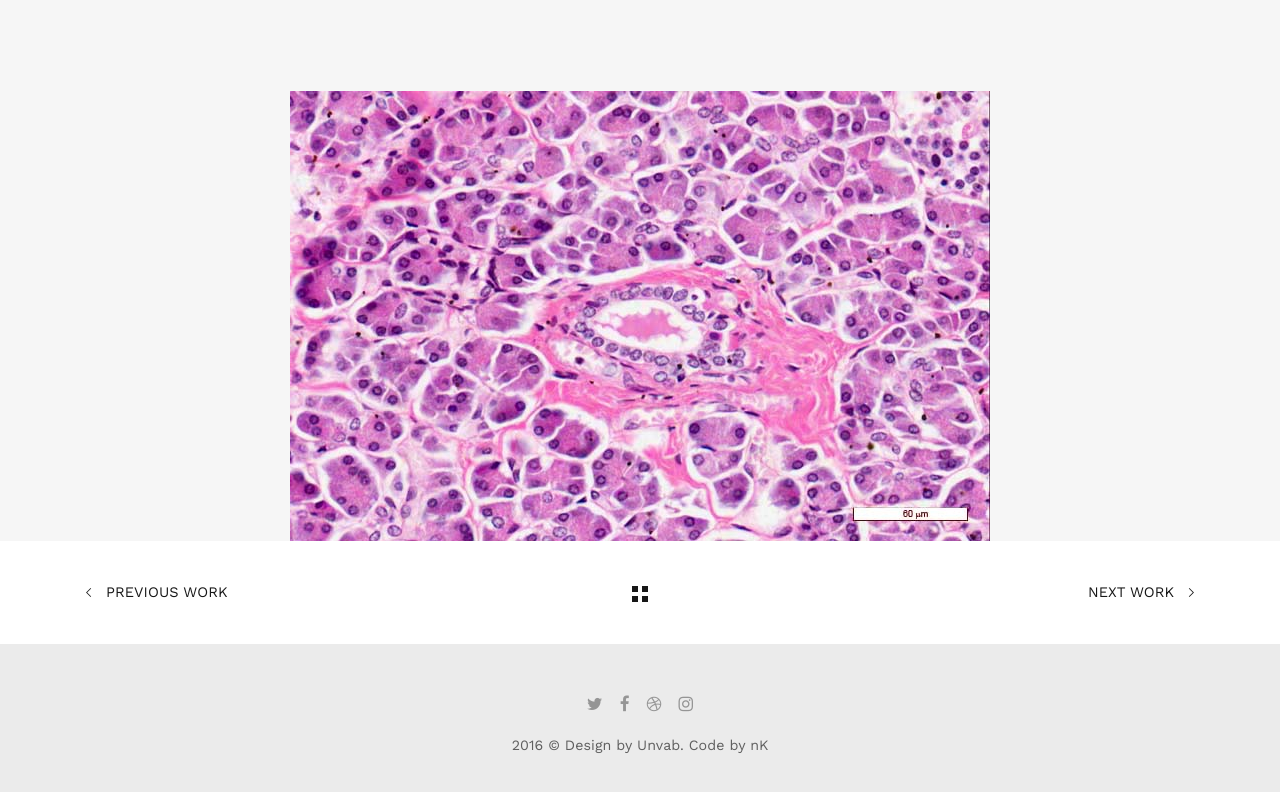
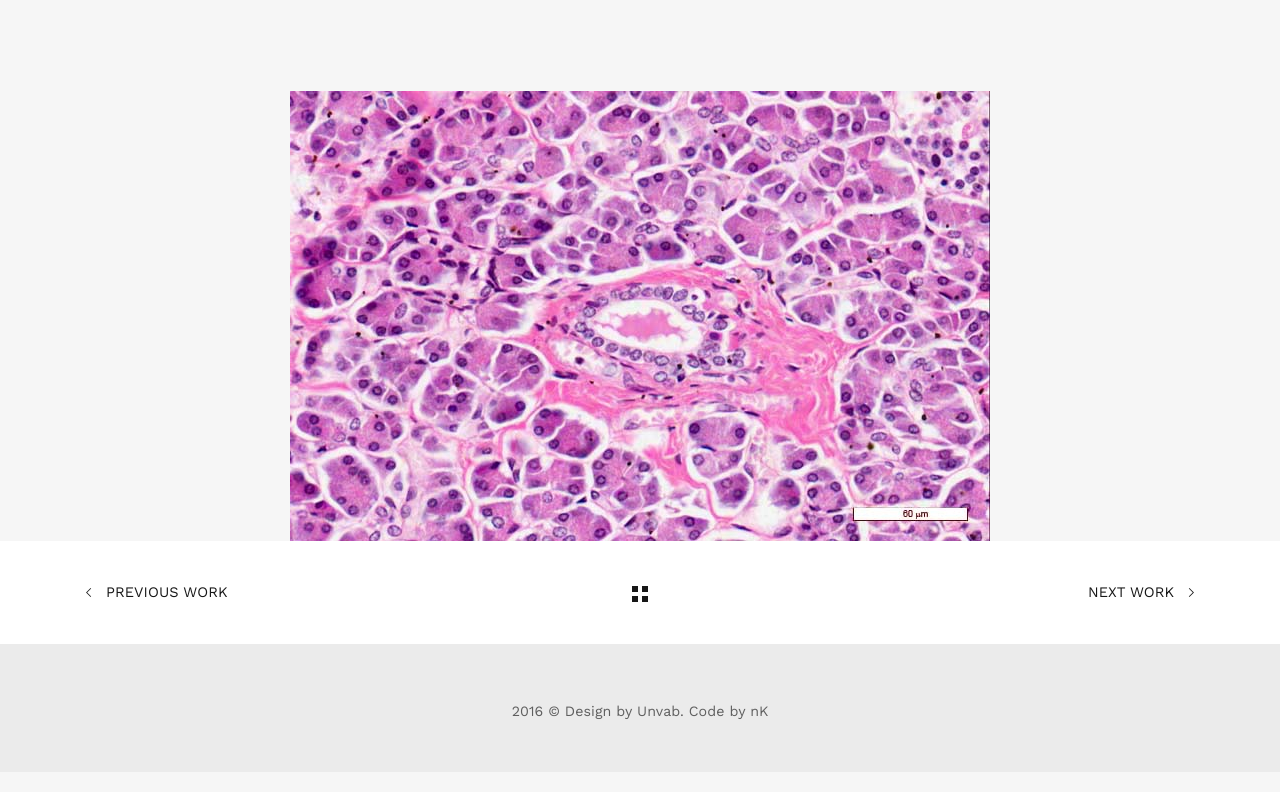
Before and after one commit to Rodrigo1235/CETUGHISTOLOGIA, a plain HTML site: page Epitelio_cubico.html in a window 1280 px wide. Shown: the part 509-1301 px from the top of the page. Drawn offline with nearby package versions, Linux system fonts and the light colour scheme; a web font is replaced by a local one.

Commit message:
Update Epitelio_cubico.html

```diff
--- a/Epitelio_cubico.html
+++ b/Epitelio_cubico.html
@@ -227,10 +227,6 @@
                 <div class="container text-xs-center">
                     <div class="nk-footer-social">
                         <ul>
-                            <li><a href="https://twitter.com/nkdevv"><i class="fa fa-twitter"></i></a></li>
-                            <li><a href="https://www.facebook.com/unvabdesign/"><i class="fa fa-facebook"></i></a></li>
-                            <li><a href="https://dribbble.com/_nK"><i class="fa fa-dribbble"></i></a></li>
-                            <li><a href="https://www.instagram.com/unvab/"><i class="fa fa-instagram"></i></a></li>
                         </ul>
                     </div>
 
```
